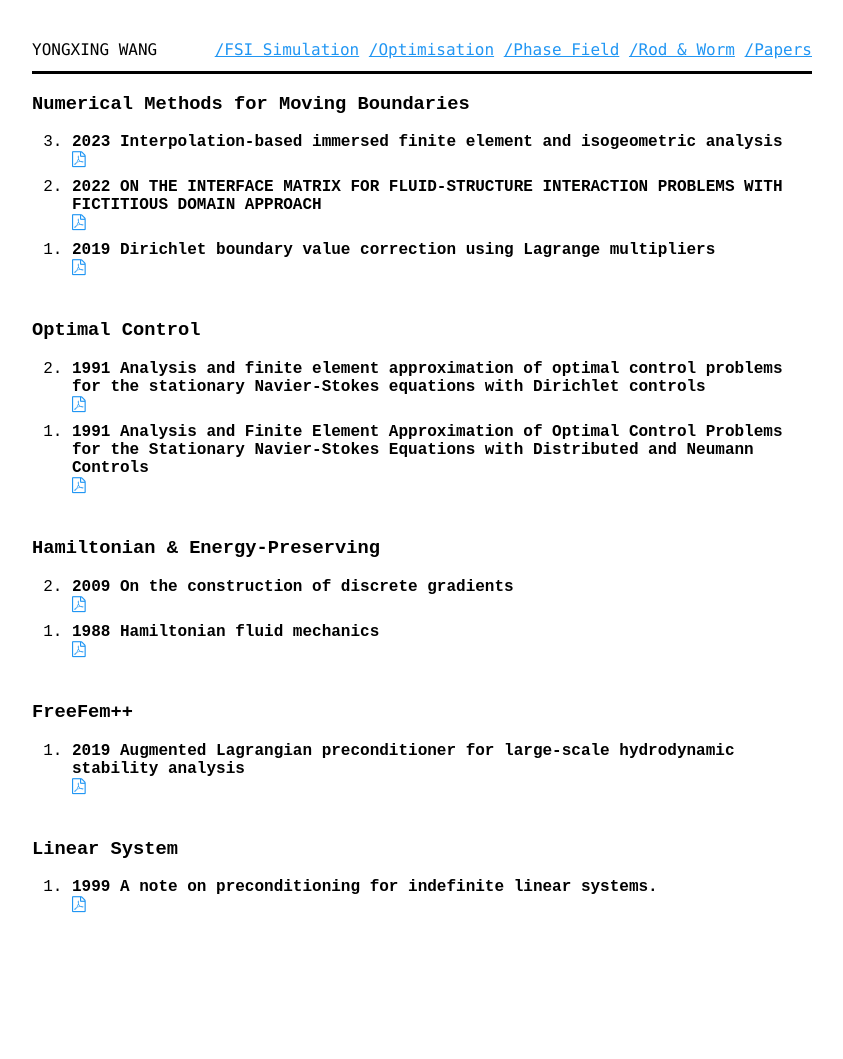
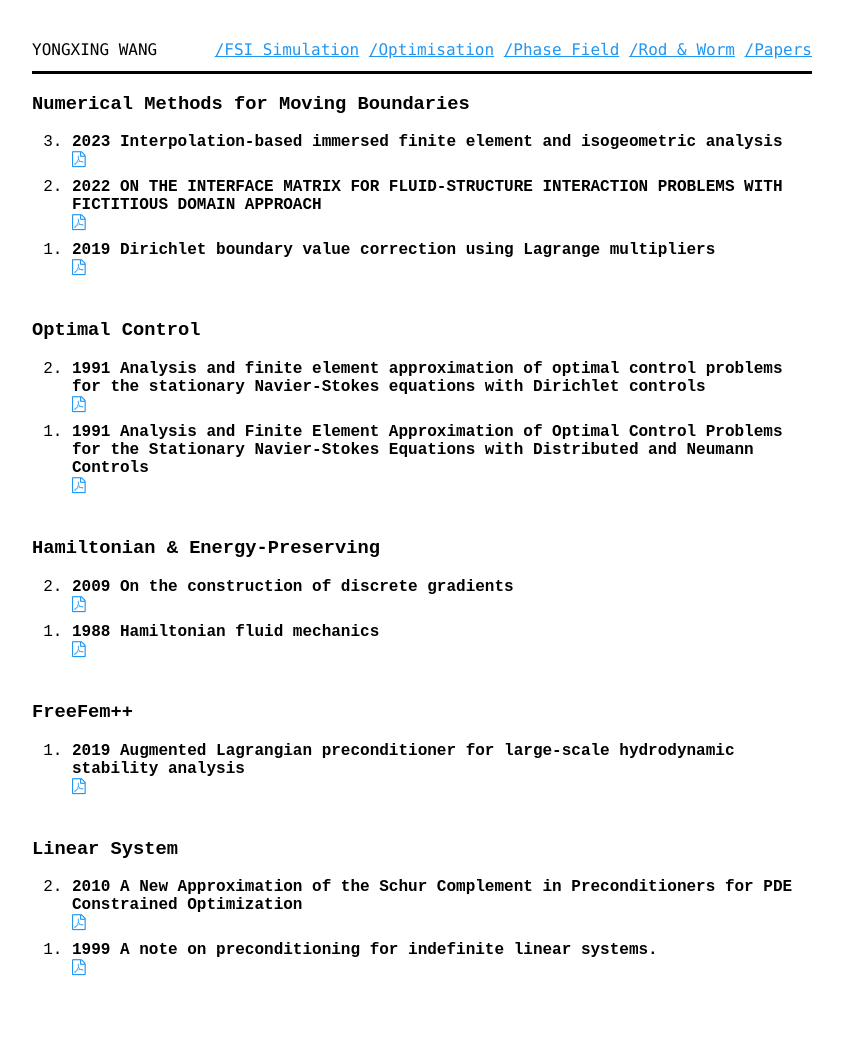
Before and after one commit to yongxingwang/yongxingwang.github.io, a Jekyll site: the page built from publication.html, in a window 1280 px wide. Shown: the whole page, without its empty margins (218-1061 px from the left). Built offline with Jekyll 4.4.1, drawn with Linux system fonts in a browser that asks for light colours; some web fonts are replaced; before the commit the page ends 996 px from its top, so only the background shows below that.

Commit message:
Update publication.html

```diff
--- a/publication.html
+++ b/publication.html
@@ -81,10 +81,13 @@ title: publication
         </header>
         <ol class="pub" reversed>
             <li>
+                <span class="ptitle">2010 A New Approximation of the Schur Complement in Preconditioners for PDE Constrained Optimization</span>
+                <a href="assets/pdf/2010blockpreconditioning.pdf"><i class="icon-file-pdf-o" aria-hidden="true"><span class="sr">PDF</span></i></a></span>
+            </li>
+            <li>
                 <span class="ptitle">1999 A note on preconditioning for indefinite linear systems.</span>
                 <a href="assets/pdf/1999BlockPreconditioning.pdf"><i class="icon-file-pdf-o" aria-hidden="true"><span class="sr">PDF</span></i></a></span>
             </li>
-
 
         </ol>
     </section>
```
